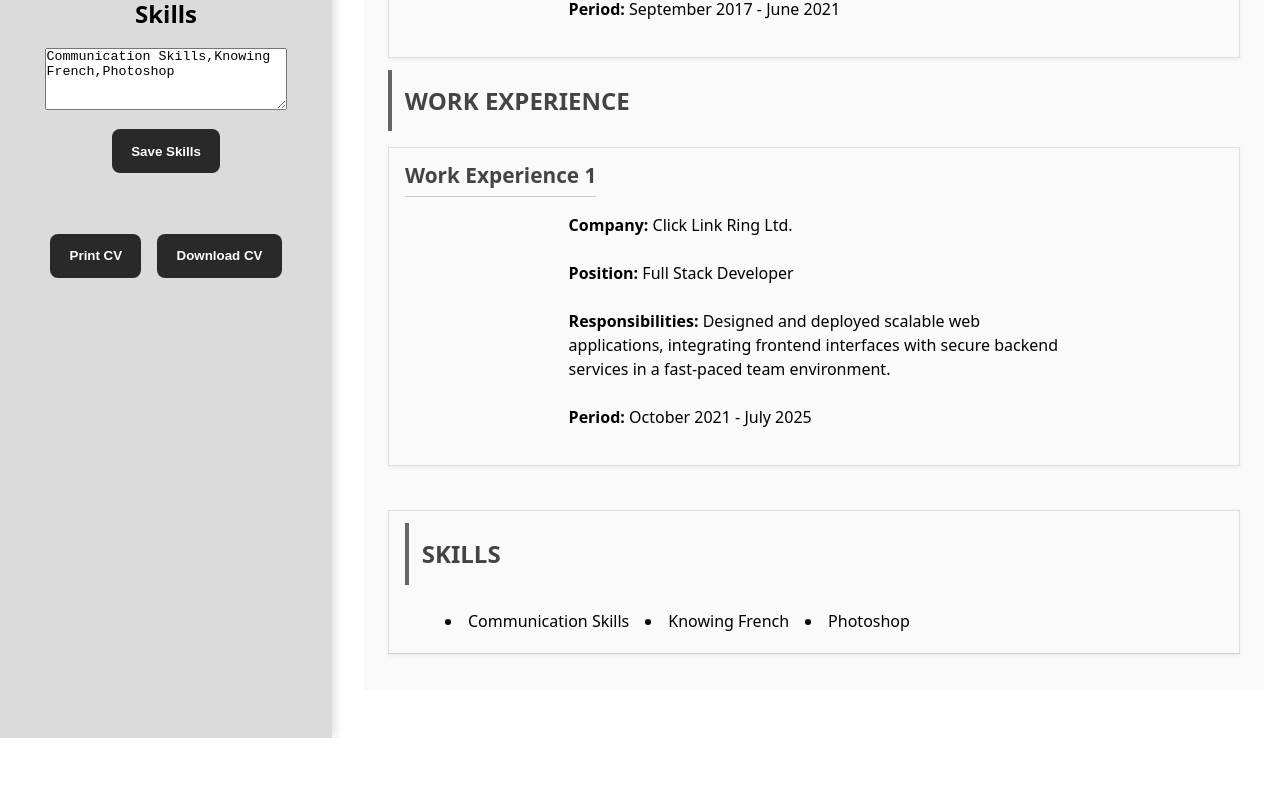
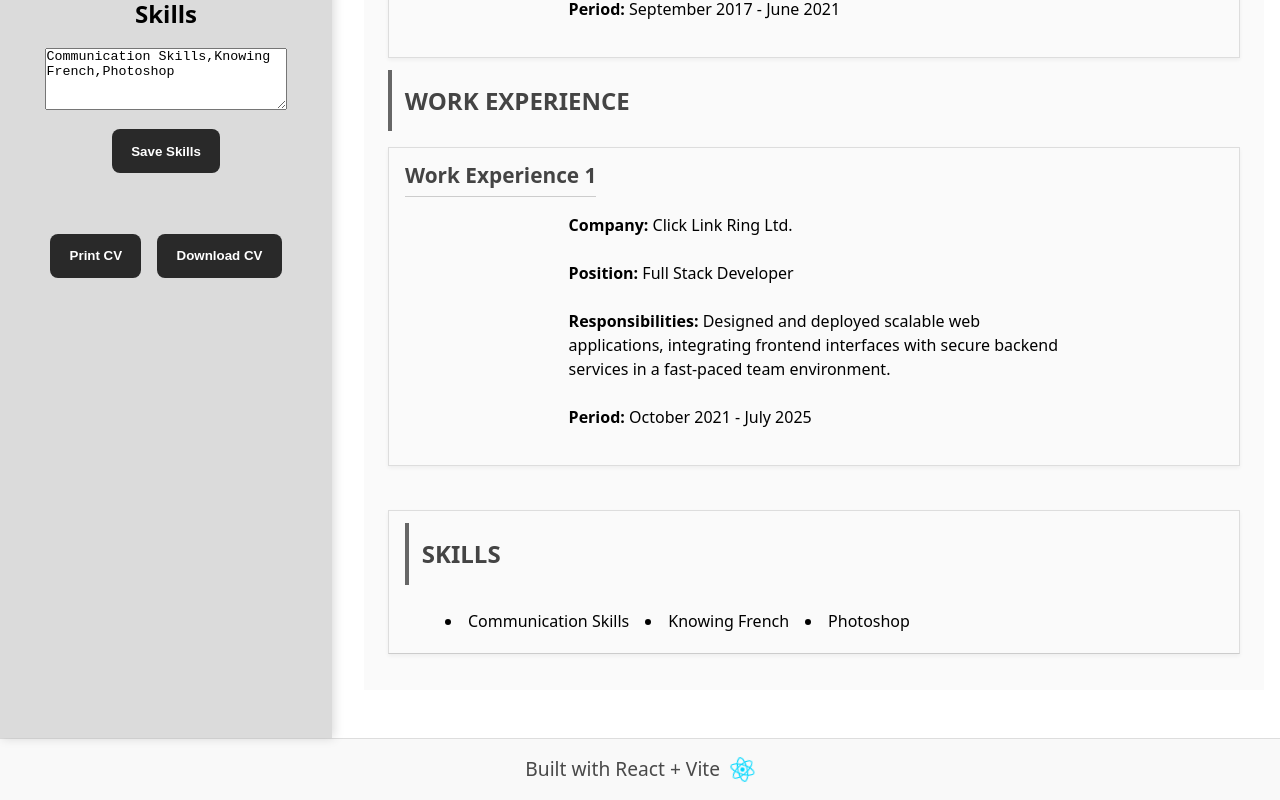
Before and after one commit to FreeFallRush/cv-application, a React (Vite) app: page / in a window 1280 px wide. Shown: the part 736-1536 px from the top of the page. Before the commit the page ends 1474 px from the top, so only its background shows below. Built offline with nearby package versions, Linux system fonts and the light colour scheme.

Commit message:
Added Footer.jsx with Footer component
Added Footer.css with styles for Footer component

Imported Footer in App.jsx

```diff
--- a/src/App.jsx
+++ b/src/App.jsx
@@ -6,6 +6,7 @@ import EducationInfoForm from "./components/EducationInfoForm";
 import CVPreview from "./components/CVPreview";
 import PracticalExperienceForm from "./components/PracticalExperienceForm";
 import SkillsForm from "./components/SkillsForm";
+import Footer from "./components/Footer";
 import "./App.css";
 
 function App() {
@@ -198,6 +199,7 @@ function App() {
           />
         </section>
       </main>
+      <Footer />
     </>
   );
 }
--- /dev/null
+++ b/src/components/Footer.jsx
@@ -0,0 +1,13 @@
+import reactLogo from "../assets/react.svg";
+import "../styles/Footer.css";
+
+function Footer() {
+  return (
+    <footer className="footer">
+      <p>Built with React + Vite</p>
+      <img src={reactLogo} className="react-logo" alt="React logo" />
+    </footer>
+  );
+}
+
+export default Footer;
--- /dev/null
+++ b/src/styles/Footer.css
@@ -0,0 +1,27 @@
+.footer {
+  padding: 1rem;
+  text-align: center;
+  font-size: 1.2rem;
+  color: #494949;
+  background-color: #f9f9f9;
+  border-top: 1px solid #ddd;
+  display: flex;
+  justify-content: center;
+  align-items: center;
+  gap: 0.6rem;
+}
+
+.react-logo {
+  height: 25px;
+  width: 25px;
+  animation: spin 8s linear infinite;
+}
+
+@keyframes spin {
+  from {
+    transform: rotate(0deg);
+  }
+  to {
+    transform: rotate(360deg);
+  }
+}
```
